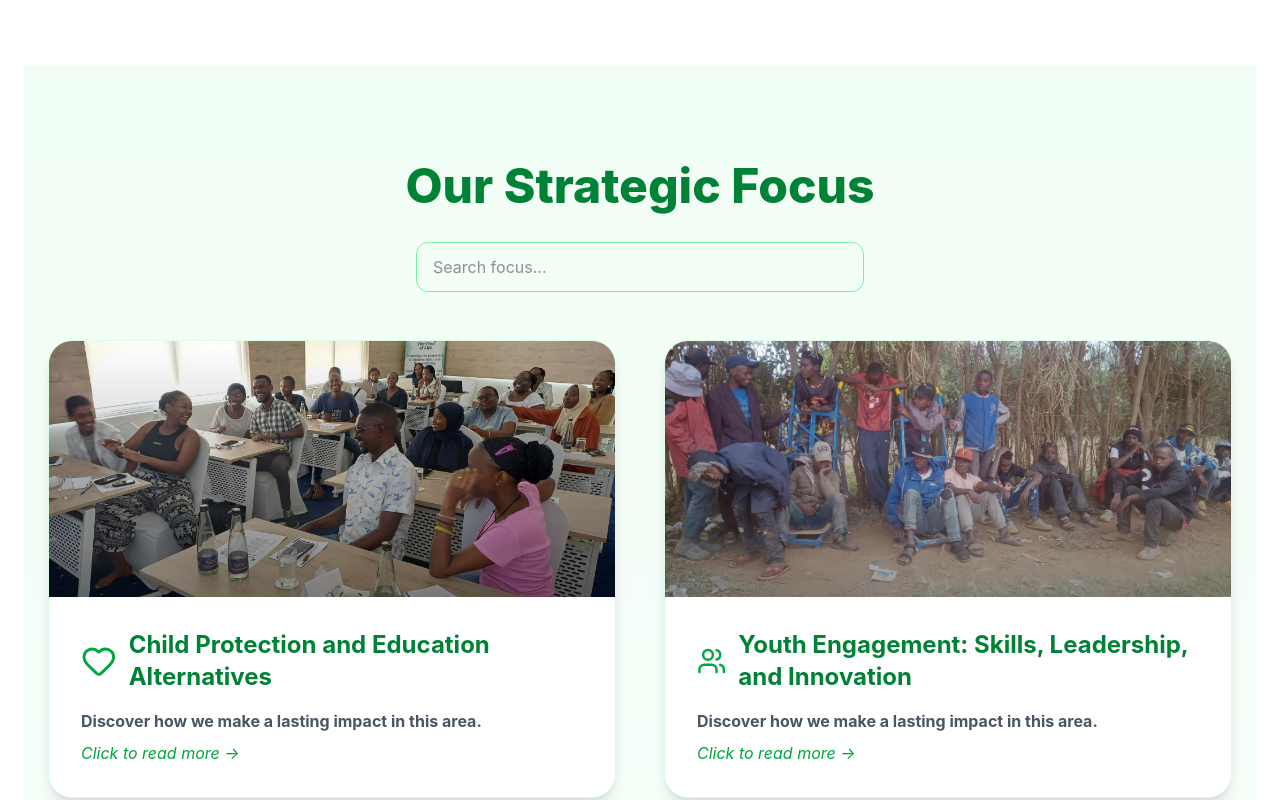
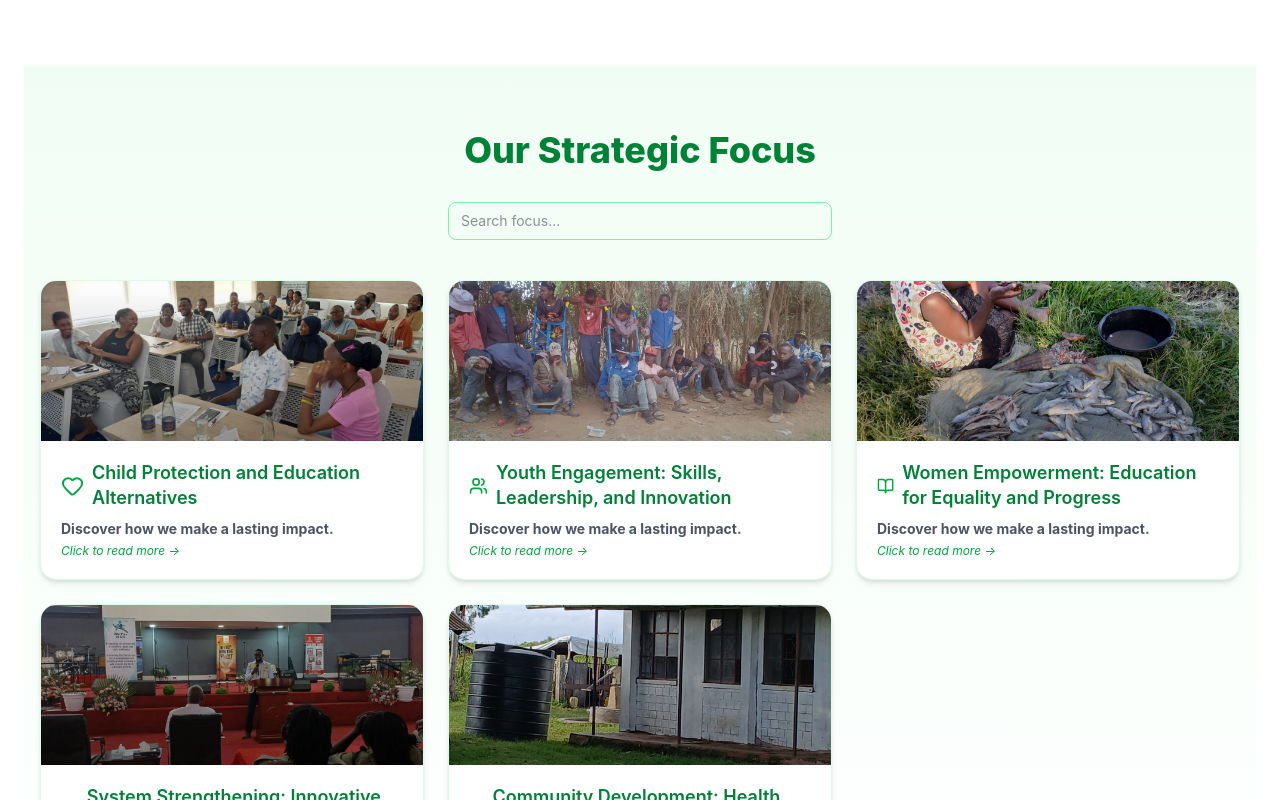
Before and after one commit to steph10920/ecnafrica, a React (Vite) app: page / in a window 1280 px wide. Shown: the part 1780-2580 px from the top of the page. Built offline with nearby package versions, Linux system fonts and the light colour scheme.

Commit message:
home changes made

```diff
--- a/src/components/StrategicFocus.jsx
+++ b/src/components/StrategicFocus.jsx
@@ -13,12 +13,13 @@ export default function StrategicFocus() {
 
   const focuses = [
     {
-      icon: <Heart className="text-green-600 w-10 h-10" />,
+      icon: <Heart className="text-green-600 w-7 h-7" />,
       title: "Child Protection and Education Alternatives",
       image: childImg,
       content: (
         <>
-          <p className="text-gray-700">
+          <p className="text-gray-700 text-base leading-relaxed">
+
             Every child deserves the chance to learn, to grow, and to dream.
             ECN began its journey on the streets of Nairobi where educators met
             children and youth whose only classrooms were life itself. This
@@ -26,168 +27,196 @@ export default function StrategicFocus() {
             villages. We exist to restore their rights to education, protection,
             and belonging.
           </p>
-          <ul className="list-disc pl-6 text-gray-700 space-y-1 mt-2">
+
+          <ul className="list-disc pl-6 text-gray-700 space-y-1 mt-2 text-sm">
             <li>
               Rescue and reintegrate street-connected children into safe family
               environments.
             </li>
             <li>
-              Offer education alternatives that rebuild confidence and
-              curiosity.
+              Offer education alternatives that rebuild confidence and curiosity.
             </li>
             <li>
               Focus on character development, resilience, and leadership.
             </li>
           </ul>
-          <blockquote className="border-l-4 border-green-400 pl-4 italic text-gray-600 mt-3">
+
+          <blockquote className="border-l-4 border-green-400 pl-3 italic text-gray-600 mt-3 text-sm">
             “It takes a village to raise a child, but it takes education to
             empower that village.” — African Proverb
           </blockquote>
-          <p className="text-gray-700 mt-2">
+
+          <p className="text-gray-700 text-sm mt-2">
             We believe that every child can succeed when surrounded by love,
             learning, and opportunity. Families are the first teachers and
             therefore when families learn, communities thrive.
           </p>
-          <p className="font-semibold text-green-700 mt-3">
+
+          <p className="font-semibold text-green-700 mt-3 text-sm">
             Call to Action: Join us in creating safe, nurturing environments
             where every child’s story becomes one of hope and transformation.
           </p>
         </>
       ),
     },
+
     {
-      icon: <Users className="text-green-600 w-10 h-10" />,
+      icon: <Users className="text-green-600 w-7 h-7" />,
       title: "Youth Engagement: Skills, Leadership, and Innovation",
       image: youthImg,
       content: (
         <>
-          <p className="text-gray-700">
+          <p className="text-gray-700 text-base leading-relaxed">
+
             Education unlocks potential and innovation makes it sustainable. We
             envision a Kenya where no young person’s potential is wasted. We
             respond to youth vulnerability by providing:
           </p>
-          <ul className="list-disc pl-6 text-gray-700 space-y-1 mt-2">
+
+          <ul className="list-disc pl-6 text-gray-700 space-y-1 mt-2 text-sm">
             <li>
               Access to technical and vocational education scholarships.
             </li>
             <li>Entrepreneurship and leadership training programs.</li>
             <li>Mentorship and reintegration opportunities.</li>
           </ul>
-          <blockquote className="border-l-4 border-green-400 pl-4 italic text-gray-600 mt-3">
+
+          <blockquote className="border-l-4 border-green-400 pl-3 italic text-gray-600 mt-3 text-sm">
             “If we educate today’s youth, we secure tomorrow’s future.” — Julius
             Nyerere
           </blockquote>
-          <p className="text-gray-700 mt-2">
+
+          <p className="text-gray-700 text-sm mt-2">
             We don’t just teach skills, we cultivate innovators and
             problem-solvers. Our programs help youth transition from dependency
             to self-reliance, becoming drivers of local enterprise and
             sustainable change.
           </p>
-          <p className="font-semibold text-green-700 mt-3">
+
+          <p className="font-semibold text-green-700 mt-3 text-sm">
             Call to Action: Let’s empower the youth to innovate, create, and
             lead their communities forward.
           </p>
         </>
       ),
     },
+
     {
-      icon: <BookOpen className="text-green-600 w-10 h-10" />,
+      icon: <BookOpen className="text-green-600 w-7 h-7" />,
       title: "Women Empowerment: Education for Equality and Progress",
       image: womenImg,
       content: (
         <>
-          <p className="text-gray-700">
+          <p className="text-gray-700 text-base leading-relaxed">
+
             When women learn, societies rise. We believe that women’s education
             is the engine of development and the heartbeat of social progress.
             Through literacy, entrepreneurship, and leadership programs, we
             empower women to:
           </p>
-          <ul className="list-disc pl-6 text-gray-700 space-y-1 mt-2">
+
+          <ul className="list-disc pl-6 text-gray-700 space-y-1 mt-2 text-sm">
             <li>Participate fully in community decision-making.</li>
             <li>Establish sustainable livelihoods for families.</li>
             <li>Mentor other women and girls.</li>
           </ul>
-          <blockquote className="border-l-4 border-green-400 pl-4 italic text-gray-600 mt-3">
+
+          <blockquote className="border-l-4 border-green-400 pl-3 italic text-gray-600 mt-3 text-sm">
             “Educate a woman, and you educate a nation.” — African Proverb
           </blockquote>
-          <p className="text-gray-700 mt-2">
+
+          <p className="text-gray-700 text-sm mt-2">
             When women support one another through education, innovation
-            blossoms. ECN helps women harness their collective power to challenge
-            inequality, nurture change, and shape brighter futures.
+            blossoms. ECN helps women harness their collective power to
+            challenge inequality, nurture change, and shape brighter futures.
           </p>
-          <p className="font-semibold text-green-700 mt-3">
+
+          <p className="font-semibold text-green-700 mt-3 text-sm">
             Call to Action: Stand with women who are rewriting the story of
             Africa through education and innovation.
           </p>
         </>
       ),
     },
+
     {
-      icon: <Lightbulb className="text-green-600 w-10 h-10" />,
+      icon: <Lightbulb className="text-green-600 w-7 h-7" />,
       title: "System Strengthening: Innovative Learning Opportunities",
       image: systemImg,
       content: (
         <>
-          <p className="text-gray-700">
+          <p className="text-gray-700 text-base leading-relaxed">
+
             Schools as engines of social transformation. We design programs that
             transform schools into hubs of creativity and lifelong learning as
             they become spaces where innovation begins and communities are
             reimagined.
           </p>
-          <ul className="list-disc pl-6 text-gray-700 space-y-1 mt-2">
+
+          <ul className="list-disc pl-6 text-gray-700 space-y-1 mt-2 text-sm">
             <li>Relevant to real-world challenges.</li>
             <li>Rooted in local culture and context.</li>
             <li>Designed to generate sustainable solutions.</li>
           </ul>
-          <blockquote className="border-l-4 border-green-400 pl-4 italic text-gray-600 mt-3">
+
+          <blockquote className="border-l-4 border-green-400 pl-3 italic text-gray-600 mt-3 text-sm">
             “The mind of the child is where the revolution begins.” — Wangari
             Maathai
           </blockquote>
-          <p className="text-gray-700 mt-2">
+
+          <p className="text-gray-700 text-sm mt-2">
             Our approach promotes educative communities as environments where
             schools, families, and local institutions learn together, teach
             together, and grow together.
           </p>
-          <p className="text-gray-700 mt-2">
+
+          <p className="text-gray-700 text-sm mt-2">
             This cross-cutting framework links entrepreneurship, technology, and
             applied research to ensure education remains relevant to Africa’s
             realities. ECN collaborates with schools, universities, innovators,
             and community enterprises to develop locally inspired solutions from
             climate-smart agriculture to youth digital innovation hubs.
           </p>
-          <p className="font-semibold text-green-700 mt-3">
+
+          <p className="font-semibold text-green-700 mt-3 text-sm">
             Call to Action: Join us in supporting innovative schools that
             educate, empower, and elevate entire communities.
           </p>
         </>
       ),
     },
+
     {
-      icon: <Globe2 className="text-green-600 w-10 h-10" />,
+      icon: <Globe2 className="text-green-600 w-7 h-7" />,
       title: "Community Development: Health, Food Security, and Environment",
       image: communityImg,
       content: (
         <>
-          <p className="text-gray-700">
+          <p className="text-gray-700 text-base leading-relaxed">
+
             An educated community is a sustainable community. Education enables
             people to make informed choices about their health, nutrition, and
             environment. We integrate learning with action, promoting practical
             knowledge that leads to improved wellbeing and sustainable
             livelihoods.
           </p>
-          <ul className="list-disc pl-6 text-gray-700 space-y-1 mt-2">
+
+          <ul className="list-disc pl-6 text-gray-700 space-y-1 mt-2 text-sm">
             <li>The UN Convention on the Rights of the Child (CRC)</li>
             <li>The Sustainable Development Goals (SDGs)</li>
           </ul>
-          <blockquote className="border-l-4 border-green-400 pl-4 italic text-gray-600 mt-3">
+
+          <blockquote className="border-l-4 border-green-400 pl-3 italic text-gray-600 mt-3 text-sm">
             “He who learns, teaches.” — Ethiopian Proverb
           </blockquote>
-          <p className="text-gray-700 mt-2">
+
+          <p className="text-gray-700 text-sm mt-2">
             We build the capacity of communities to become their own advocates,
             ensuring that transformation is locally owned, locally led, and
             lasting.
           </p>
-          <p className="font-semibold text-green-700 mt-3">
+
+          <p className="font-semibold text-green-700 mt-3 text-sm">
             Call to Action: Join us in building learning communities that
             nurture people, protect the planet, and sustain prosperity.
           </p>
@@ -201,76 +230,86 @@ export default function StrategicFocus() {
   );
 
   return (
-    <section className="py-24 bg-gradient-to-b from-green-50 to-white">
-      <div className="max-w-7xl mx-auto px-6">
-        <h2 className="text-4xl md:text-5xl font-extrabold text-center text-green-700 mb-8">
+    <section className="py-16 bg-gradient-to-b from-green-50 to-white">
+      <div className="max-w-7xl mx-auto px-4">
+
+        <h2 className="text-3xl md:text-4xl font-extrabold text-center text-green-700 mb-8">
           Our Strategic Focus
         </h2>
 
         {/* Search */}
-        <div className="max-w-md mx-auto mb-12">
+        <div className="max-w-sm mx-auto mb-10">
           <input
             type="text"
             placeholder="Search focus..."
             value={searchQuery}
             onChange={(e) => setSearchQuery(e.target.value)}
-            className="w-full px-4 py-3 border border-green-300 rounded-xl focus:outline-none focus:ring-2 focus:ring-green-500"
+            className="w-full px-3 py-2 text-sm border border-green-300 rounded-lg focus:outline-none focus:ring-2 focus:ring-green-500"
           />
         </div>
 
         {/* Grid */}
-        <div className="grid grid-cols-1 md:grid-cols-2 gap-12">
+        <div className="grid grid-cols-1 sm:grid-cols-2 lg:grid-cols-3 gap-6">
           {filteredFocuses.map((focus, index) => (
             <div
               key={index}
               onClick={() => setSelectedFocus(focus)}
-              className="bg-white rounded-3xl shadow-lg cursor-pointer hover:shadow-2xl transition-all border border-green-100 overflow-hidden"
+              className="bg-white rounded-2xl shadow-md cursor-pointer hover:shadow-xl transition-all duration-200 border border-green-100 overflow-hidden"
             >
-              <div className="relative h-64">
+              <div className="relative h-40">
                 <img
                   src={focus.image}
                   alt={focus.title}
                   className="h-full w-full object-cover"
                 />
-                <div className="absolute inset-0 bg-gradient-to-t from-black/40 to-transparent"></div>
+                <div className="absolute inset-0 bg-gradient-to-t from-black/30 to-transparent"></div>
               </div>
 
-              <div className="p-8">
-                <div className="flex items-center gap-3 mb-4">
+              <div className="p-5">
+                <div className="flex items-center gap-2 mb-2">
                   {focus.icon}
-                  <h3 className="text-2xl font-bold text-green-700">{focus.title}</h3>
+                  <h3 className="text-lg font-semibold text-green-700 leading-snug">
+                    {focus.title}
+                  </h3>
                 </div>
-                {/* Opening teaser text */}
-                <p className="text-gray-600 mb-2">
-                  <strong>Discover how we make a lasting impact in this area.</strong>
+
+                <p className="text-gray-600 text-sm">
+                  <strong>Discover how we make a lasting impact.</strong>
                 </p>
-                <p className="text-green-600 italic">Click to read more →</p>
+
+                <p className="text-green-600 italic text-xs mt-1">
+                  Click to read more →
+                </p>
               </div>
             </div>
           ))}
         </div>
       </div>
 
-      {/* Centered Modal */}
+      {/* Modal */}
       {selectedFocus && (
         <div
           className="fixed inset-0 bg-black/50 flex justify-center items-center z-50 px-4"
           onClick={() => setSelectedFocus(null)}
         >
           <div
-            className="bg-white w-full max-w-3xl p-10 rounded-3xl shadow-2xl relative overflow-y-auto max-h-[90vh]"
+            className="bg-white w-full max-w-2xl p-6 rounded-2xl shadow-xl relative overflow-y-auto max-h-[85vh]"
             onClick={(e) => e.stopPropagation()}
           >
             <button
               onClick={() => setSelectedFocus(null)}
-              className="absolute top-4 right-4 text-gray-500 hover:text-black text-2xl"
+              className="absolute top-3 right-3 text-gray-500 hover:text-black text-xl"
             >
               ✕
             </button>
 
-            <h3 className="text-3xl font-bold text-green-700 mb-6">{selectedFocus.title}</h3>
+            <h3 className="text-2xl font-bold text-green-700 mb-4">
+              {selectedFocus.title}
+            </h3>
 
-            <div className="space-y-4 text-gray-700">{selectedFocus.content}</div>
+            <div className="space-y-3 text-gray-700 text-sm">
+              {selectedFocus.content}
+            </div>
           </div>
         </div>
       )}
```
